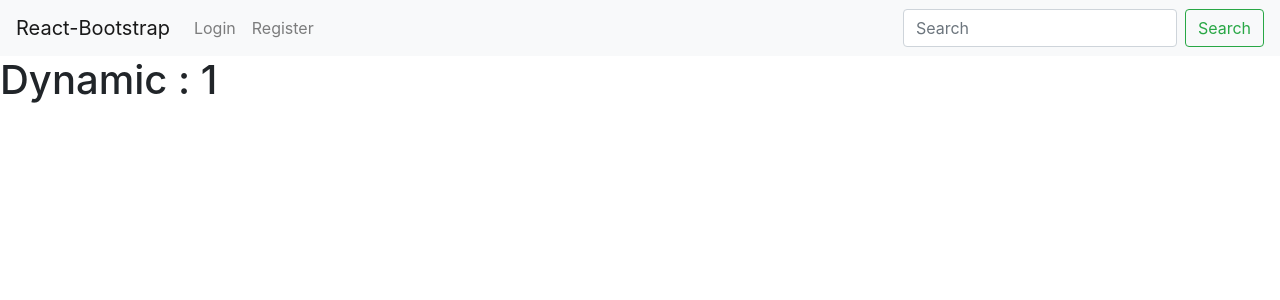
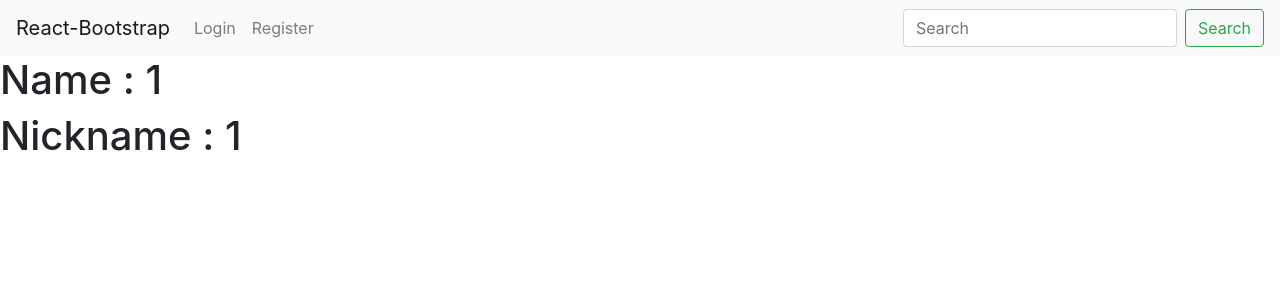
Before and after one commit to TheBossTH/numerical-react, a React (Create React App) app: page /1/1 in a window 1280 px wide. Shown: the top 300 px of the page. Built offline with nearby package versions, Linux system fonts and the light colour scheme.

Commit message:
homework: dynamic path 2 param

```diff
--- a/src/App.js
+++ b/src/App.js
@@ -14,7 +14,7 @@ function App() {
                 <Route path={'/register'}>
                     <RegisterPage />
                 </Route>
-                <Route path={'/:name'}>
+                <Route path={'/:name/:nickname'}>
                     <DynamicPage />
                 </Route>
             </Switch>
--- a/src/pages/DynamicPage.js
+++ b/src/pages/DynamicPage.js
@@ -1,7 +1,12 @@
 import { useParams } from 'react-router-dom'
 
 const DynamicPage = () => {
-    const { name } = useParams()
-    return <h1>Dynamic : {name}</h1>
+    const { name, nickname } = useParams()
+    return (
+        <div>
+            <h1>Name : {name}</h1>
+            <h1>Nickname : {nickname}</h1>
+        </div>
+    )
 }
 export default DynamicPage
```
